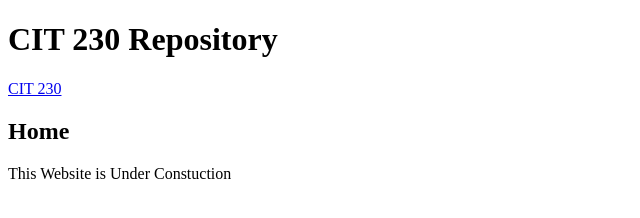
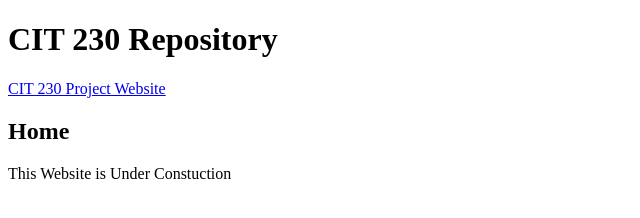
Before and after one commit to medabos/medabos.github.io, a plain HTML site: page Index.html in a window 1280 px wide. Shown: the whole page, without its empty margins (0-640 px from the left). Drawn offline with Linux system fonts and the light colour scheme.

Commit message:
Update File Name

```diff
--- a/Index.html
+++ b/Index.html
@@ -10,7 +10,7 @@
 <h1>CIT 230 Repository</h1>
 
 <nav>
-<a href="http://www.ethingtonsolutions.com/cit230/">CIT 230</a>
+<a href="elevator.ethingtonsolutions.com">CIT 230 Project Website</a>
 </nav>
 
 <h2>Home</h2>
```
